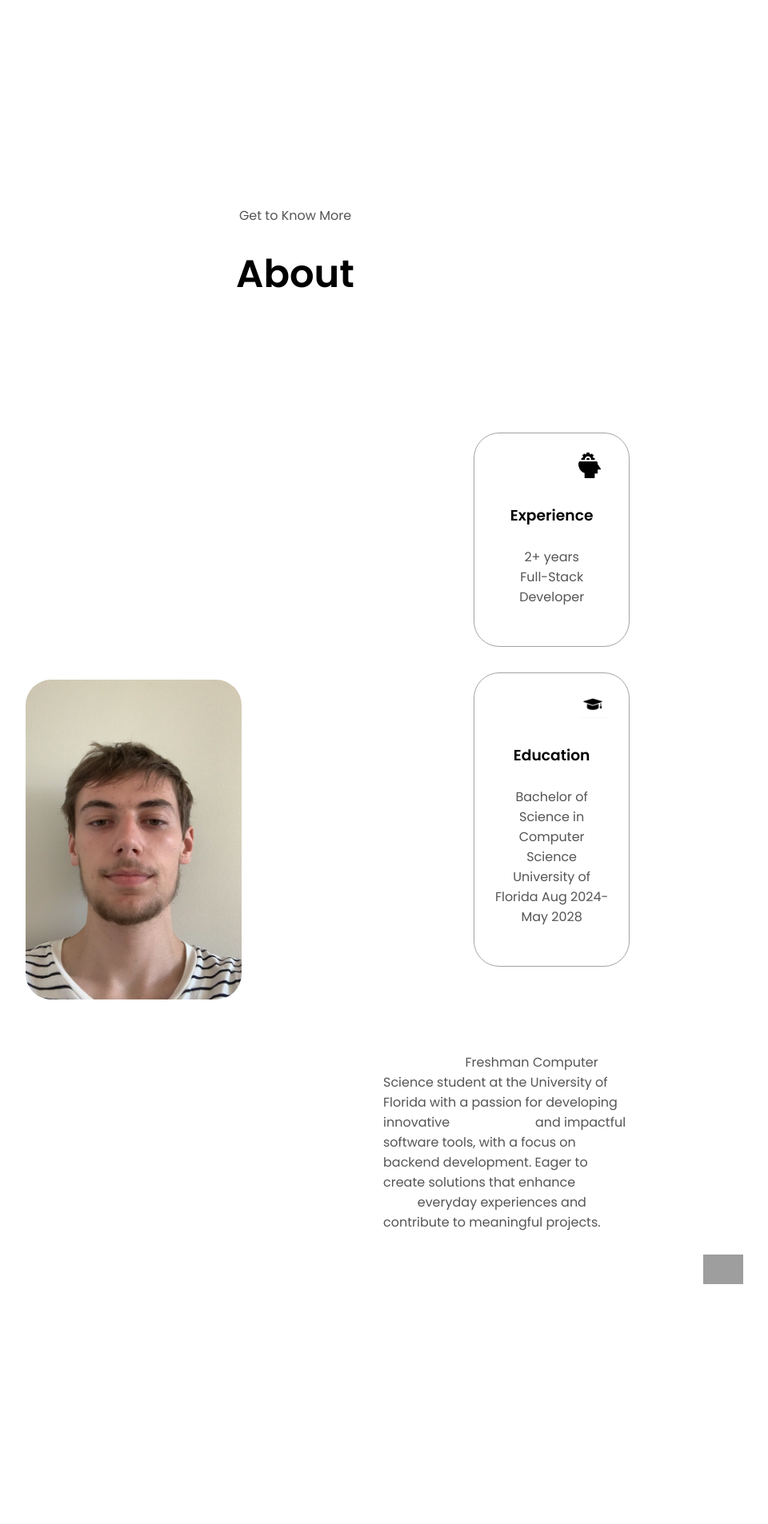
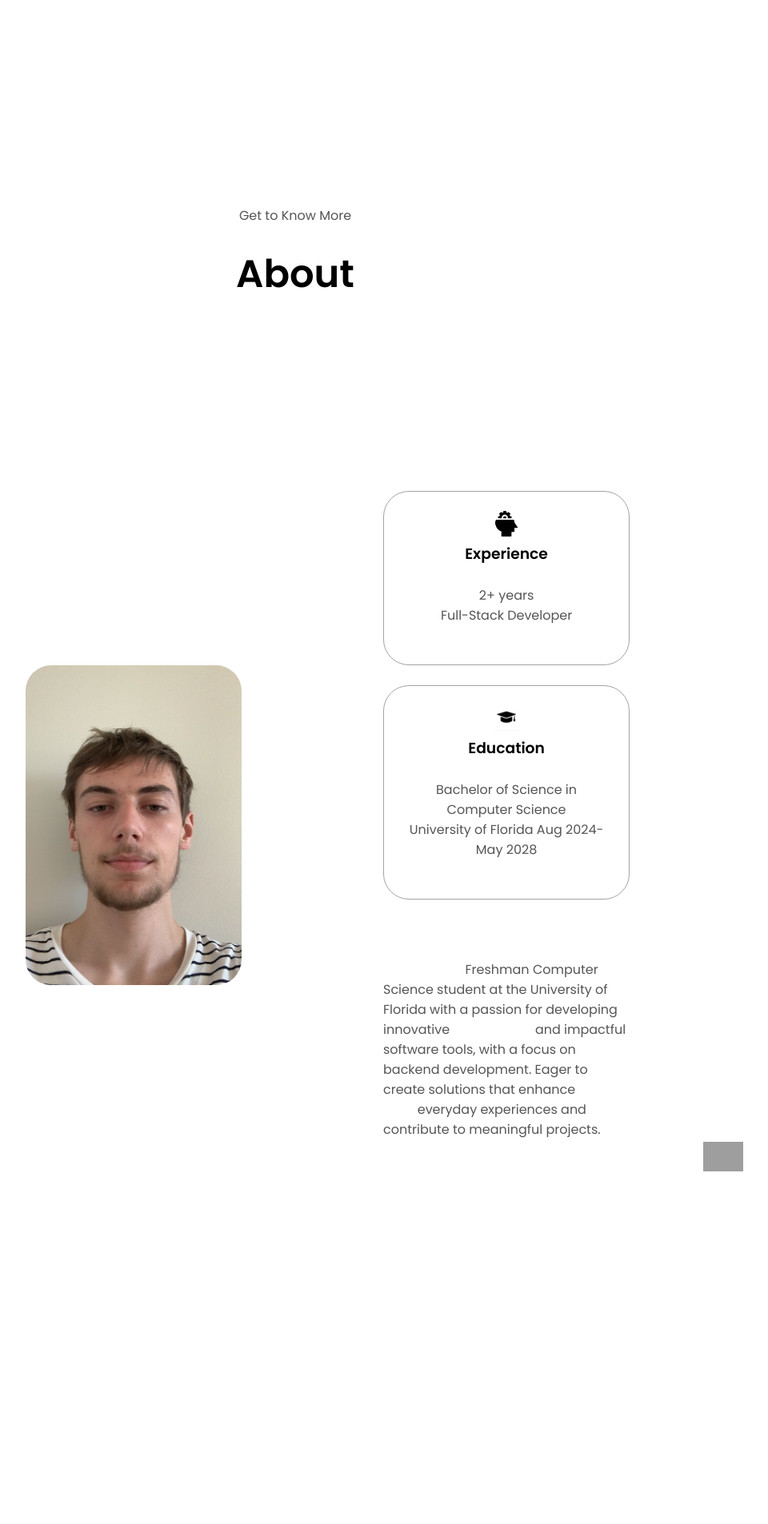
Before and after one commit to zaybournand/html-css-js-portfolio, a Flask app: page / in a window 1280 px wide. Shown: the part 907-2813 px from the top of the page at 80% size, without its empty margins (271-1231 px from the left). Run offline with Flask 3, Linux system fonts and the light colour scheme; grey boxes are pictures that could not be loaded.

Commit message:
Update style.css

```diff
--- a/static/css/style.css
+++ b/static/css/style.css
@@ -9,7 +9,6 @@
 
 body {
     font-family: "Poppins", sans-serif;
-    font-size: 16px; /* Set a standard, readable base font size */
 }
 
 html {
@@ -41,7 +40,7 @@ nav {
 .nav-links {
     gap: 2rem;
     list-style: none;
-    font-size: 1.25rem;
+    font-size: 1.5rem;
 }
 
 .logo {
@@ -101,7 +100,7 @@ a:hover {
     display: block;
     padding: 10px;
     text-align: center;
-    font-size: 1.25rem;
+    font-size: 1.5rem;
     color: black;
     text-decoration: none;
 }
@@ -129,17 +128,17 @@ a:hover {
 /* Section */
 section {
     padding-top: 4vh;
+    height: 96vh;
     margin: 0 10rem;
-    min-height: fit-content; /* Removed fixed height */
+    min-height: fit-content;
 }
 
 /* PROFILE SECTION */
 #profile {
     display: flex;
     justify-content: center;
-    align-items: center; /* Vertically centers the content */
     gap: 5rem;
-    height: 80vh; /* Retained height to center content on the page */
+    height: 80vh;
 }
 
 .section__pic-container {
@@ -161,11 +160,10 @@ section {
 
 .section__text__p1 {
     text-align: center;
-    font-size: 1rem;
 }
 
 .section__text__p2 {
-    font-size: 1.5rem;
+    font-size: 1.75rem;
     margin-bottom: 1rem;
 }
 
@@ -219,15 +217,10 @@ section {
 .btn-color-2:hover {
     border: rgb(255,255,255) 0.1rem solid;
 }
-
 /* ABOUT SECTION */
 #about {
     position: relative;
     margin-top: 10rem;
-    display: flex;
-    justify-content: center;
-    flex-direction: column;
-    align-items: center;
 }
 
 .about-container {
@@ -271,9 +264,9 @@ section {
 
 .section-container {
     display: flex;
-    align-items: center; /* Vertically centers items */
+    align-items: flex-start;
     gap: 2rem;
-    margin-top: 5rem; /* Reduced margin */
+    margin-top: 10rem;
 }
 
 .section__pic-container {
@@ -285,14 +278,13 @@ section {
 /* EXPERIENCE SECTION */
 #experience {
     position: relative;
-    margin-top: 10rem; /* Reduced margin */
-    padding-bottom: 5rem;
+    margin-top: 20rem;
 }
 
 .experience-sub-title {
     color: rgb(85, 85, 85);
     font-weight: 600;
-    font-size: 1.5rem;
+    font-size: 1.75rem;
     margin-bottom: 2rem;
 }
 
@@ -300,13 +292,6 @@ section {
     display: flex;
     justify-content: center;
     flex-direction: column;
-}
-
-.about-containers {
-    display: flex;
-    justify-content: center;
-    gap: 2rem;
-    margin-top: 2rem;
 }
 
 .article-container {
@@ -332,7 +317,6 @@ article.ion {
 #projects {
     position: relative;
     padding: 2rem 0;
-    margin-top: 5rem; /* Reduced margin */
 }
 
 .projects-container {
@@ -371,7 +355,7 @@ article.ion {
 .project-title {
     margin: 0.5rem 0;
     color: black;
-    font-size: 1.25rem;
+    font-size: 1.5rem;
     flex-grow: 1;
     display: flex;
     align-items: center;
@@ -386,7 +370,7 @@ article.ion {
     color: black;
     border-color: rgb(163, 163, 163);
     padding: 0.5rem 1rem;
-    font-size: 0.8rem;
+    font-size: 1rem;
     border-radius: 2rem;
 }
 
@@ -426,7 +410,7 @@ article.ion {
 }
 
 .contact-info-container p {
-    font-size: 1rem;
+    font-size: larger;
 }
 
 .contact-icon {
```
